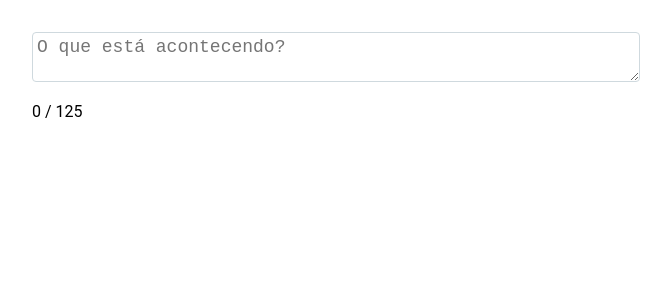
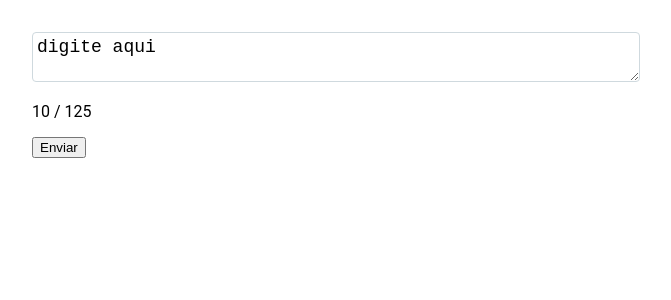
Before and after one commit to beacastroalves/treinaweb-react-fundamentos-1, a React (Vite) app in the folder TreinaWebTwitter/: page / in a window 1280 px wide. Shown: the top 300 px of the page, without its empty margins (304-975 px from the left). Built offline with nearby package versions, Linux system fonts and the light colour scheme.

Commit message:
Falando sobre componentes controlado e não controlados

```diff
--- a/TreinaWebTwitter/src/components/TextInput.jsx
+++ b/TreinaWebTwitter/src/components/TextInput.jsx
@@ -1,28 +1,31 @@
-import { useState } from 'react';
+import { useRef } from 'react';
 import styles from './TextInput.module.css';
 
 const TextInput = ({placeholder = 'O que está acontecendo?', maxLength = 125, ...props}) => {
 
-  const [text, setText] = useState('');
+  // const [text, setText] = useState('');
 
-  const onTextChange = (event) => {
-    const text = event.target.value;
-    if(text.length <= maxLength) {
-      setText(text);
-    }
-  }
+  const inputElement = useRef();
+
+  // const onTextChange = (event) => {
+  //   const text = event.target.value;
+  //   if(text.length <= maxLength) {
+  //     setText(text);
+  //   }
+  // }
 
   return (
     <div>
       <textarea
+        ref={inputElement}
         className={styles.input}
         placeholder={placeholder}
         maxLength={maxLength}
-        value={text}
-        onChange={onTextChange}
+        defaultValue={"digite aqui"}
         {...props}
       />
-      <p>{text.length} / {maxLength} </p>
+      <p>{10} / {maxLength} </p>
+      <button onClick={() => {console.log(inputElement.current.value)}}>Enviar</button>
     </div>
   )
 };
```
